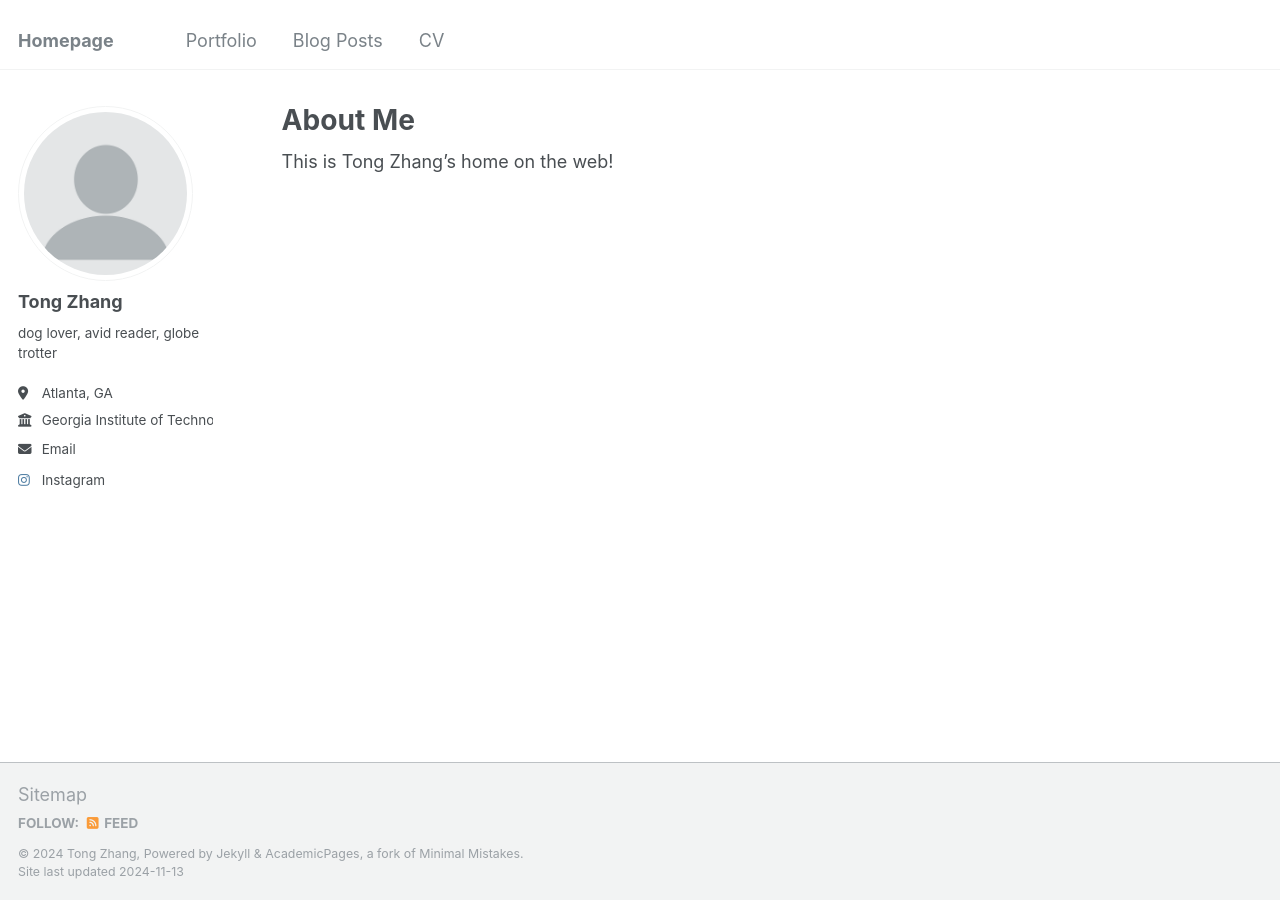
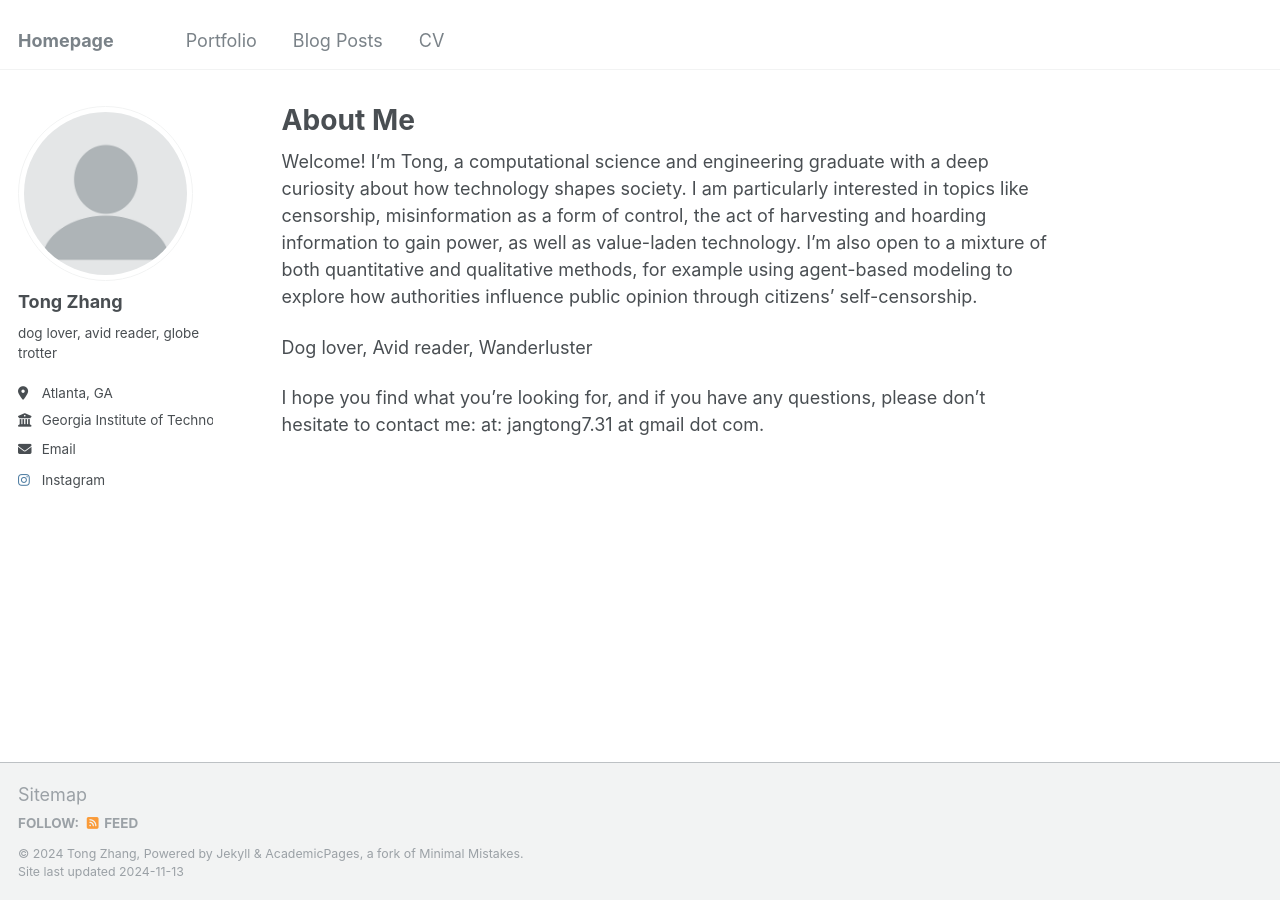
Before and after one commit to zt731/zt731.github.io, a Jekyll site: the page built from _pages/about.md, in a window 1280 px wide. Built offline with Jekyll 4.4.1, drawn with Linux system fonts in a browser that asks for light colours.

Commit message:
Update about.md

```diff
--- a/_pages/about.md
+++ b/_pages/about.md
@@ -7,4 +7,8 @@ redirect_from:
   - /about.html
 ---
 
-This is Tong Zhang's home on the web!
+Welcome! I’m Tong, a computational science and engineering graduate with a deep curiosity about how technology shapes society. I am particularly interested in topics like censorship, misinformation as a form of control, the act of harvesting and hoarding information to gain power, as well as value-laden technology. I’m also open to a mixture of both quantitative and qualitative methods, for example using agent-based modeling to explore how authorities influence public opinion through citizens’ self-censorship.
+
+Dog lover, Avid reader, Wanderluster
+
+I hope you find what you're looking for, and if you have any questions, please don't hesitate to contact me:  at: jangtong7.31 at gmail dot com.
```
